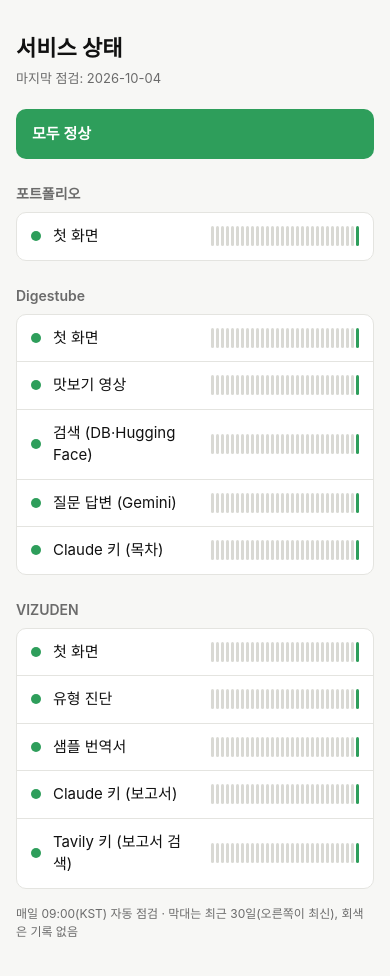
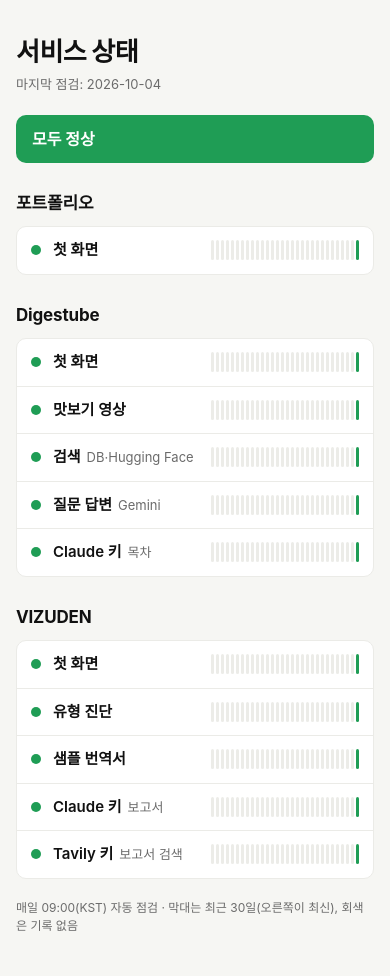
Before and after one commit to 7inug1/service-health, a website: page docs/index.html in a window 390 px wide. Drawn offline with Linux system fonts and the light colour scheme.

Commit message:
style: 상태 페이지 제목·항목 위계와 색 대비 조정 (#3)
변경
- 서비스 이름: 회색 14px에서 진한 17px 굵게
- 항목 이름 굵게, 괄호 안 기술 이름은 회색 작은 글씨로 분리
- 빈 막대를 옅게, 정상·고장 색을 선명하게
- 큰 제목 26px로 키움

확인
- 데스크톱 밝은 화면, 모바일(375px) 어두운 화면에서 가로 넘침 없음

```diff
--- a/docs/index.html
+++ b/docs/index.html
@@ -5,25 +5,26 @@
 <meta name="viewport" content="width=device-width, initial-scale=1">
 <title>서비스 상태</title>
 <style>
-:root { --bg:#f7f7f5; --card:#fff; --ink:#111; --muted:#6b6b6b; --line:#e4e4e0; --ok:#2e9e5b; --bad:#d64545; --none:#d9d9d4; }
-@media (prefers-color-scheme: dark) { :root { --bg:#121212; --card:#1c1c1c; --ink:#eee; --muted:#9a9a9a; --line:#2c2c2c; --none:#333; } }
+:root { --bg:#f6f6f3; --card:#fff; --ink:#111; --muted:#6b6b6b; --line:#ebebe7; --ok:#1f9d55; --bad:#e5484d; --none:#ececE8; }
+@media (prefers-color-scheme: dark) { :root { --bg:#111; --card:#1b1b1b; --ink:#f2f2f2; --muted:#9a9a9a; --line:#2a2a2a; --ok:#2fb86a; --bad:#ff5d61; --none:#2b2b2b; } }
 * { box-sizing:border-box; }
 body { margin:0; background:var(--bg); color:var(--ink); font:15px/1.5 -apple-system, BlinkMacSystemFont, "Pretendard", "Apple SD Gothic Neo", sans-serif; }
 main { max-width:760px; margin:0 auto; padding:32px 16px 48px; }
-h1 { font-size:22px; margin:0 0 4px; }
+h1 { font-size:26px; margin:0 0 4px; font-weight:800; letter-spacing:-0.02em; }
 .sub { color:var(--muted); margin:0 0 20px; font-size:13px; }
-.banner { padding:14px 16px; border-radius:10px; font-weight:600; margin-bottom:20px; color:#fff; }
+.banner { padding:12px 16px; border-radius:10px; font-weight:700; font-size:16px; margin-bottom:8px; color:#fff; }
 .banner.ok { background:var(--ok); } .banner.bad { background:var(--bad); }
-h2 { font-size:14px; color:var(--muted); margin:24px 0 8px; font-weight:600; }
+h2 { font-size:17px; color:var(--ink); margin:28px 0 10px; font-weight:700; letter-spacing:-0.01em; }
 .card { background:var(--card); border:1px solid var(--line); border-radius:10px; }
 .row { display:flex; align-items:center; gap:12px; padding:12px 14px; border-top:1px solid var(--line); }
 .row:first-child { border-top:0; }
 .dot { width:10px; height:10px; border-radius:50%; flex:none; }
-.name { flex:1; min-width:0; }
+.name { flex:1; min-width:0; font-weight:600; }
+.tech { color:var(--muted); font-weight:400; font-size:13px; margin-left:6px; white-space:nowrap; }
 .bars { display:flex; gap:2px; flex:none; }
 .bar { width:5px; height:20px; border-radius:2px; background:var(--none); }
 .ok { background:var(--ok); } .bad { background:var(--bad); }
-.legend { color:var(--muted); font-size:12px; margin-top:16px; }
+.legend { color:var(--muted); font-size:12px; margin-top:20px; }
 @media (max-width:520px) { .bar { width:3px; } }
 </style>
 </head>
@@ -59,7 +60,10 @@ fetch("history.json", { cache: "no-store" }).then(r => r.json()).then(history =>
     for (const it of items) {
       const row = document.createElement("div"); row.className = "row";
       const dot = document.createElement("span"); dot.className = "dot " + (it.ok ? "ok" : "bad");
-      const name = document.createElement("span"); name.className = "name"; name.textContent = it.name;
+      const name = document.createElement("span"); name.className = "name";
+      const m = it.name.match(/^(.*?)\s*\((.+)\)$/); // "검색 (DB·Hugging Face)" → 이름 + 기술
+      name.textContent = m ? m[1] : it.name;
+      if (m) name.append(Object.assign(document.createElement("span"), { className: "tech", textContent: m[2] }));
       const bars = document.createElement("span"); bars.className = "bars";
       for (let i = 0; i < 30 - days.length; i++) bars.append(Object.assign(document.createElement("span"), { className: "bar" }));
       for (const d of days) {
```
